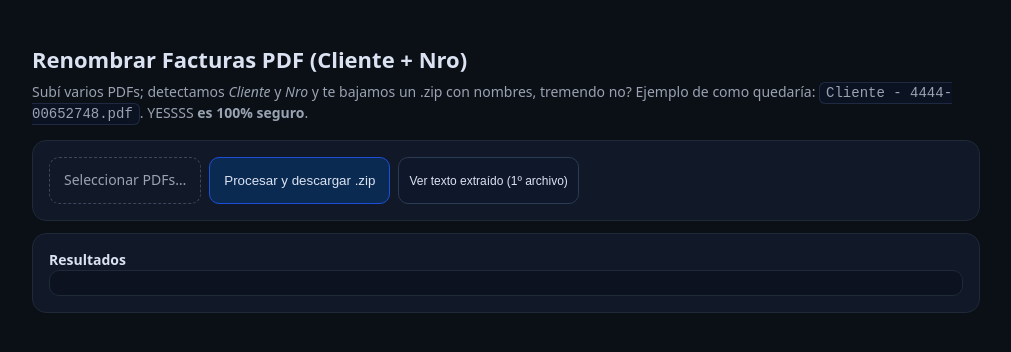
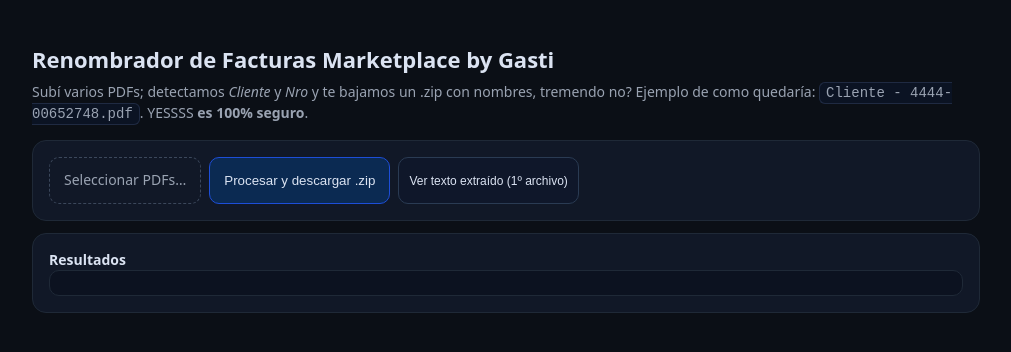
Before and after one commit to gastoncarreecommerce/facturas-marketplace, a plain HTML site: page index.html in a window 1280 px wide. Shown: the whole page, without its empty margins (134-1145 px from the left). Drawn offline with nearby package versions, Linux system fonts and the light colour scheme; a script that the page names is missing.

Commit message:
Update index.html

```diff
--- a/index.html
+++ b/index.html
@@ -72,7 +72,7 @@
   </div>
 
   <div class="wrap">
-    <h1>Renombrar Facturas PDF (Cliente + Nro)</h1>
+    <h1>Renombrador de Facturas Marketplace by Gasti</h1>
     <p>Subí varios PDFs; detectamos <em>Cliente</em> y <em>Nro</em> y te bajamos un .zip con nombres, tremendo no? Ejemplo de como quedaría: <code>Cliente - 4444-00652748.pdf</code>. YESSSS <strong>es 100% seguro</strong>.</p>
 
     <div class="card" style="margin-bottom:12px">
```
